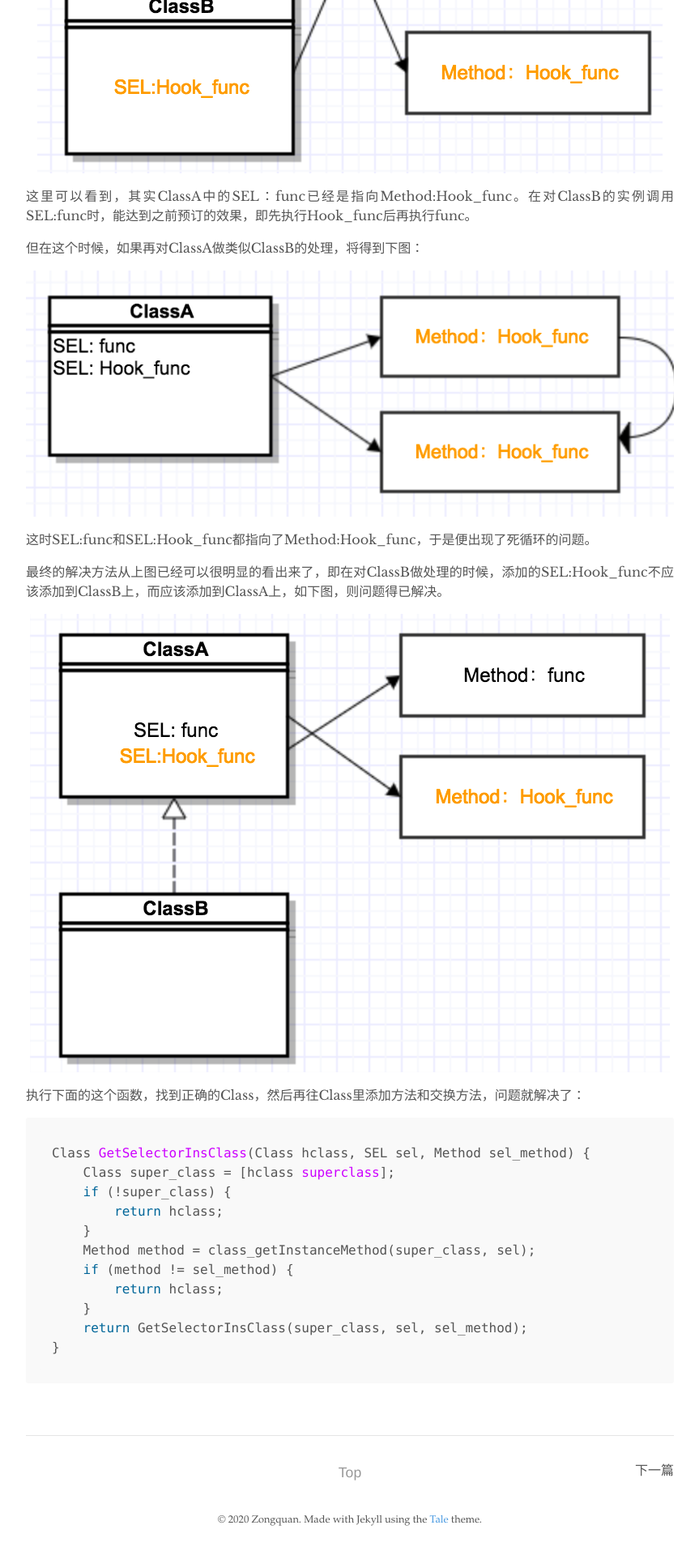
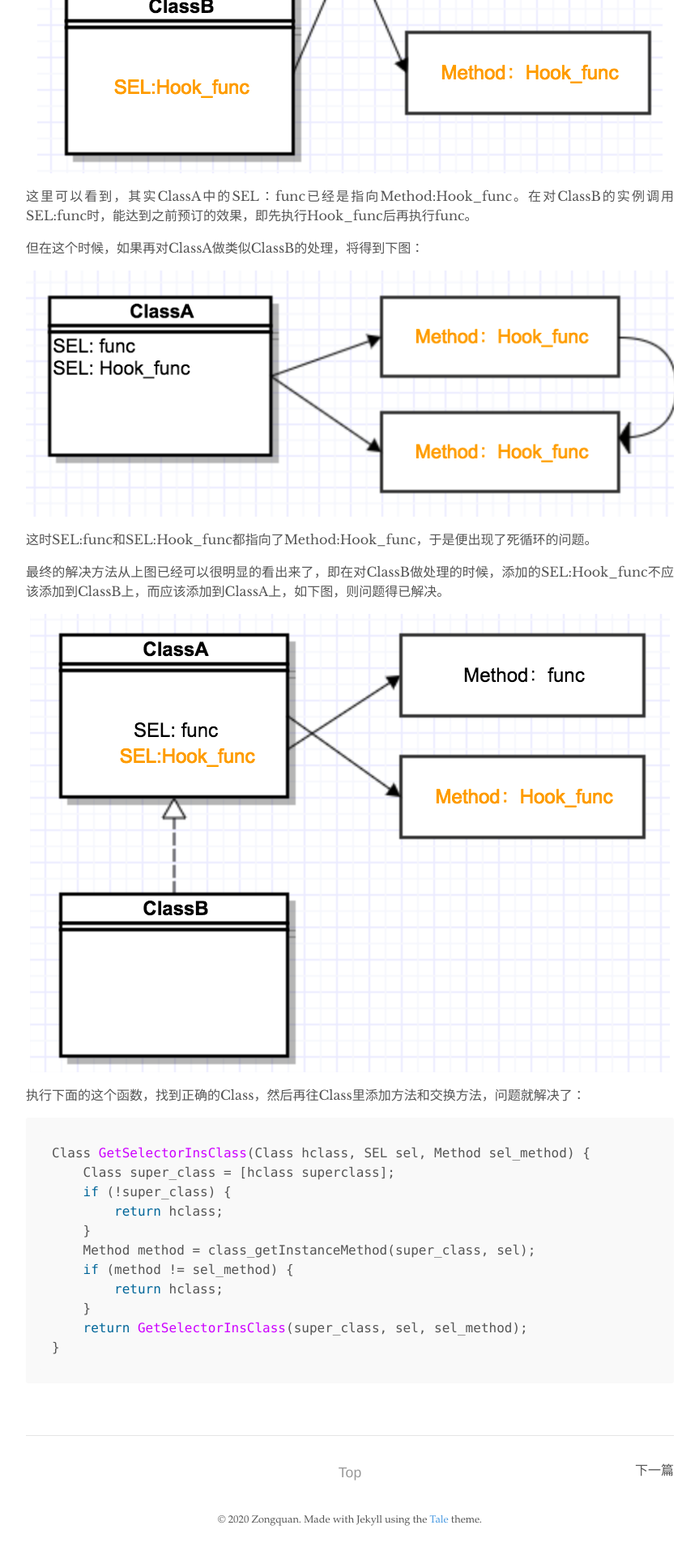
Before and after one commit to zongquan/blog, a Jekyll site: the page built from _posts/2017-02-03-oc-runtime-hook.md, in a window 1280 px wide. Shown: the part 2525-4445 px from the top of the page at 81% size, without its empty margins (208-1071 px from the left). Built offline with Jekyll 4.4.1, drawn with Linux system fonts in a browser that asks for light colours; comment, search, counter and statistics services are not loaded.

Commit message:
modified:   _posts/2017-02-03-oc-runtime-hook.md

````diff
--- a/_posts/2017-02-03-oc-runtime-hook.md
+++ b/_posts/2017-02-03-oc-runtime-hook.md
@@ -47,7 +47,7 @@ API： method_exchangeImplementations 交换方法。
 
 执行下面的这个函数，找到正确的Class，然后再往Class里添加方法和交换方法，问题就解决了：
 
-```objective-c
+```c++
 Class GetSelectorInsClass(Class hclass, SEL sel, Method sel_method) {
     Class super_class = [hclass superclass];
     if (!super_class) {
````
Also changed, not shown: assets/96.96.png (added), assets/apple-touch-icon.png, assets/favicon-16x16.png, assets/favicon-32x32.png, favicon.ico.
